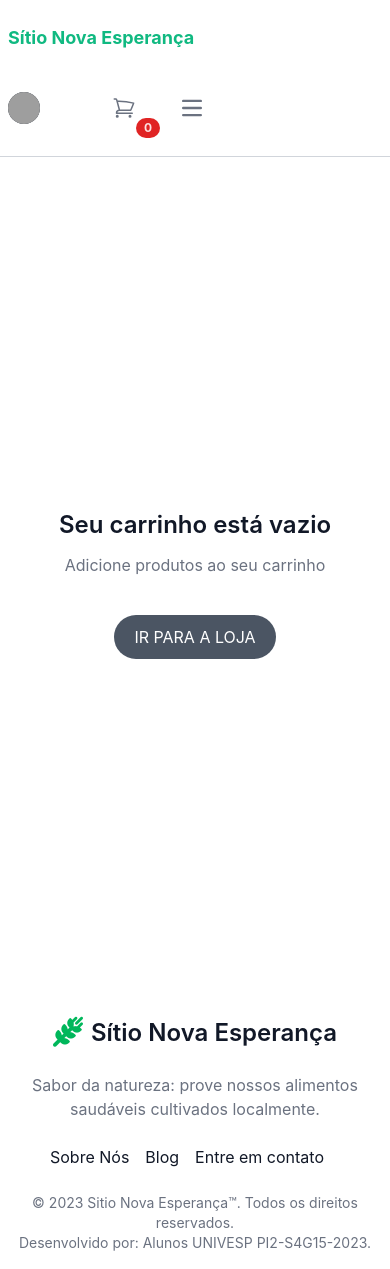
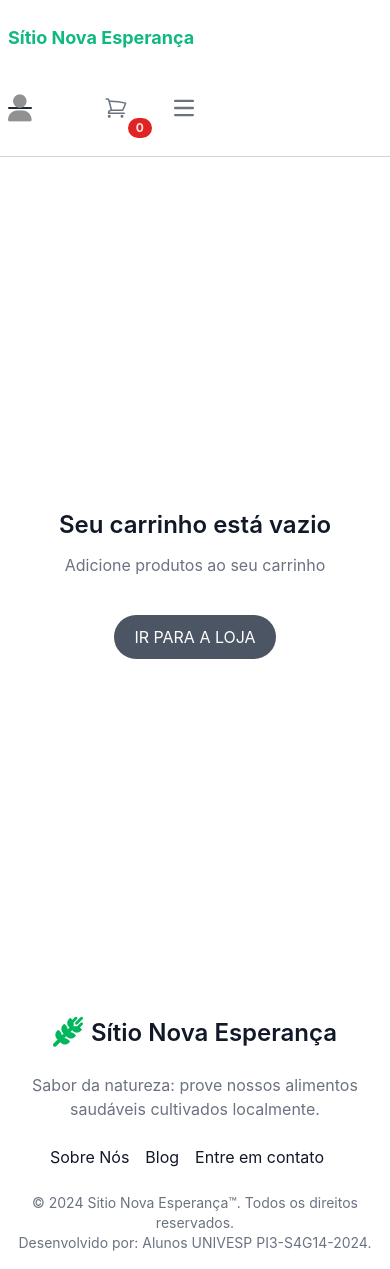
Before and after one commit to CodeVanzi/Django-Marketplace-Sitio, a Django app: page /cart/checkout/ in a window 390 px wide. Run offline with Django 4.2, Linux system fonts and the light colour scheme; a user stored in the database is signed in; tables that the repository leaves empty hold one stand-in row (values such as "Sample post"); some libraries are stand-ins or nearby versions; grey boxes are pictures that could not be loaded.

Commit message:
Update base.html

```diff
--- a/marketplace_sitio/core/templates/core/base.html
+++ b/marketplace_sitio/core/templates/core/base.html
@@ -36,12 +36,48 @@
                 <div class="flex items-center justify-between order-2">
                     <div class="menu-right flex flex-wrap items-center space-x-5">
                         {% if user.is_authenticated %}
-                        <button type="button" class="flex mr-3 text-sm bg-gray-800 rounded-full md:mr-0 focus:ring-4 focus:ring-gray-300 dark:focus:ring-gray-600" id="user-menu-button" aria-expanded="false" data-dropdown-toggle="user-dropdown" data-dropdown-placement="bottom">
-                                <img class="w-8 h-8 rounded-full" src="https://picsum.photos/seed/2/50/50" alt="user photo">
+                                            <!-- Toggle Dropdown menu authenticated -->
+                        <button type="button" class="flex mr-3 text-lg bg-gray-800 rounded-full md:mr-0 focus:ring-4 focus:ring-gray-300 dark:focus:ring-gray-600" id="user-menu-button" aria-expanded="false" data-dropdown-toggle="user-dropdown" data-dropdown-placement="bottom">
+                            <i class="fa-solid fa-user fa-xl" style="color: #919191;"></i>
                         </button>
+                                            <!-- Dropdown menu authenticated -->
+                        <div class="z-50 hidden my-4 text-base list-none bg-white divide-y divide-gray-100 rounded-lg shadow dark:bg-gray-700 dark:divide-gray-600" id="user-dropdown">
+                            <div class="px-4 py-3">
+                                <span class="block text-sm text-gray-900 dark:text-white">{{ request.user.first_name }}</span>
+                                <span class="block text-sm  text-gray-500 truncate dark:text-gray-400">{{ request.user.email }}</span>
+                            </div>
+                            <ul class="py-2" aria-labelledby="user-menu-button">
+                            <li>
+                            <a href="{% url 'myaccount' %}" class="block px-4 py-2 text-sm text-gray-900 hover:bg-gray-400 dark:hover:bg-gray-600 dark:text-gray-200 dark:hover:text-white">Meu Perfil</a>
+                            </li>
+                            <li>
+                            <a href="#" class="block px-4 py-2 text-sm text-gray-900 hover:bg-gray-400 dark:hover:bg-gray-600 dark:text-gray-200 dark:hover:text-white">Meus pedidos</a>
+                            </li>
+                            <li>
+                            <a href="{% url 'logout' %}" class="block px-4 py-2 text-sm text-gray-900 hover:bg-gray-400 dark:hover:bg-gray-600 dark:text-gray-200 dark:hover:text-white">Sair</a>
+                            </li>
+                            </ul>
+                        </div>
                         {% endif %}
                         {% if not user.is_authenticated %}
-                        <a href="{% url 'signup' %}" class="py-4 text-lg font-semibold text-gray-500 hover:text-emerald-800"><i class="fa-solid fa-user fa-xl" style="color: #919191;"></i></a>
+                                            <!-- Toggle Dropdown menu not authenticated -->
+                        <button type="button" class="py-4 text-lg font-semibold text-gray-500 hover:text-emerald-800" id="login-menu-button" aria-expanded="false" data-dropdown-toggle="login-dropdown" data-dropdown-placement="bottom">
+                            <i class="fa-solid fa-user fa-xl" style="color: #919191;"></i>
+                        </button>
+                                            <!-- Dropdown menu not authenticated -->
+                        <div class="z-50 hidden my-4 text-base list-none bg-white divide-y divide-gray-100 rounded-lg shadow dark:bg-gray-700 dark:divide-gray-600" id="login-dropdown">
+                            <div class="px-4 py-3">
+                                <span class="block text-sm text-gray-900 dark:text-white">Bem vindo!</span>
+                            </div>
+                            <ul class="py-2" aria-labelledby="user-menu-button">
+                            <li>
+                            <a href="{% url 'login' %}" class="block px-4 py-2 text-sm text-gray-900 hover:bg-gray-400 dark:hover:bg-gray-600 dark:text-gray-200 dark:hover:text-white">Entrar</a>
+                            </li>
+                            <li>
+                            <a href="{% url 'signup' %}" class="block px-4 py-2 text-sm text-gray-900 hover:bg-gray-400 dark:hover:bg-gray-600 dark:text-gray-200 dark:hover:text-white">Cadastre-se</a>
+                            </li>
+                            </ul>
+                        </div>
                         {% endif %}
                         <div class="pl-10"
                             hx-get="{% url 'hx_menu_cart' %}"
@@ -59,24 +95,7 @@
                             </button>
                         </div>
                     </div>
-                    <!-- Dropdown menu -->
-                    <div class="z-50 hidden my-4 text-base list-none bg-white divide-y divide-gray-100 rounded-lg shadow dark:bg-gray-700 dark:divide-gray-600" id="user-dropdown">
-                        <div class="px-4 py-3">
-                            <span class="block text-sm text-gray-900 dark:text-white">{{ request.user.first_name }}</span>
-                            <span class="block text-sm  text-gray-500 truncate dark:text-gray-400">{{ request.user.email }}</span>
-                        </div>
-                        <ul class="py-2" aria-labelledby="user-menu-button">
-                        <li>
-                        <a href="{% url 'myaccount' %}" class="block px-4 py-2 text-sm text-gray-900 hover:bg-gray-400 dark:hover:bg-gray-600 dark:text-gray-200 dark:hover:text-white">Meu Perfil</a>
-                        </li>
-                        <li>
-                        <a href="#" class="block px-4 py-2 text-sm text-gray-900 hover:bg-gray-400 dark:hover:bg-gray-600 dark:text-gray-200 dark:hover:text-white">Meus pedidos</a>
-                        </li>
-                        <li>
-                        <a href="{% url 'logout' %}" class="block px-4 py-2 text-sm text-gray-900 hover:bg-gray-400 dark:hover:bg-gray-600 dark:text-gray-200 dark:hover:text-white">Sair</a>
-                        </li>
-                        </ul>
-                    </div>
+
 
                 </div>
                 <!-- Navbar links -->
@@ -133,8 +152,8 @@
                         <a href="#" class="mr-4 hover:underline md:mr-6">Entre em contato</a>
                     </li>
                 </ul>
-                <p><span class="text-sm text-gray-500 sm:text-center dark:text-gray-400">© 2023 <a href="#" class="hover:underline">Sitio Nova Esperança™</a>. Todos os direitos reservados.</span></p>
-                <p><span class="text-sm text-gray-500 sm:text-center dark:text-gray-400">Desenvolvido por: <a href="#" class="hover:underline">Alunos UNIVESP PI2-S4G15-2023</a>.</span></p>
+                <p><span class="text-sm text-gray-500 sm:text-center dark:text-gray-400">© 2024 <a href="#" class="hover:underline">Sitio Nova Esperança™</a>. Todos os direitos reservados.</span></p>
+                <p><span class="text-sm text-gray-500 sm:text-center dark:text-gray-400">Desenvolvido por: <a href="#" class="hover:underline">Alunos UNIVESP PI3-S4G14-2024</a>.</span></p>
             </div>
           </footer>
 
```
